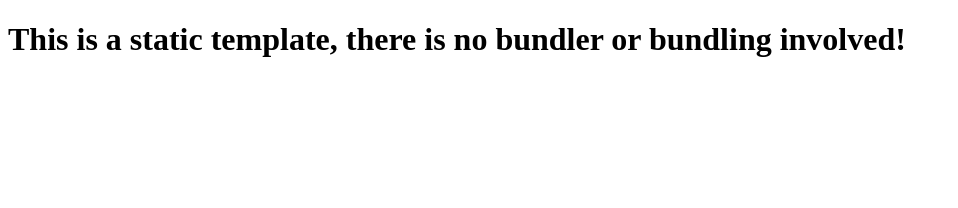
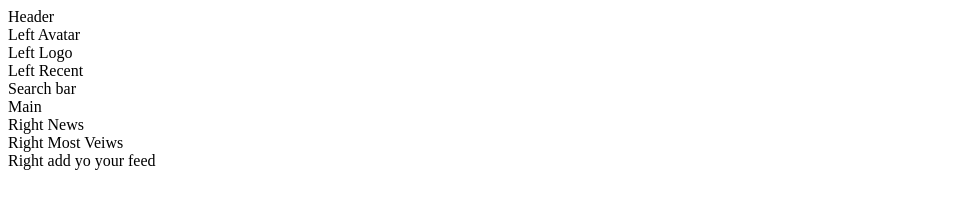
Before and after one commit to Tijanif/boolean-uk-html-popular-page-layouts, a website: page index.html in a window 1280 px wide. Shown: the whole page, without its empty margins (0-958 px from the left). Drawn offline with Linux system fonts and the light colour scheme.

Commit message:
LinkedIn Html done

```diff
--- a/index.html
+++ b/index.html
@@ -1,12 +1,26 @@
 <!DOCTYPE html>
 <html lang="en">
   <head>
-    <meta charset="UTF-8">
-    <meta name="viewport" content="width=device-width, initial-scale=1.0">
-    <meta http-equiv="X-UA-Compatible" content="ie=edge">
+    <meta charset="UTF-8" />
+    <meta name="viewport" content="width=device-width, initial-scale=1.0" />
+    <meta http-equiv="X-UA-Compatible" content="ie=edge" />
     <title>Static Template</title>
   </head>
   <body>
-    <h1>This is a static template, there is no bundler or bundling involved!</h1>
+    <div class="container">
+      <div class="header">
+        Header
+      </div>
+      <div class="left-avatar">Left Avatar</div>
+      <div class="left-logo">Left Logo</div>
+      <div class="lef-recent">Left Recent</div>
+      <div class="search-bar">Search bar</div>
+      <div class="main">Main</div>
+      <div class="right-news">Right News</div>
+      <div class="right-mostviews">Right Most Veiws</div>
+      <div class="right-add-to-your-feed">
+        Right add yo your feed
+      </div>
+    </div>
   </body>
 </html>
```
